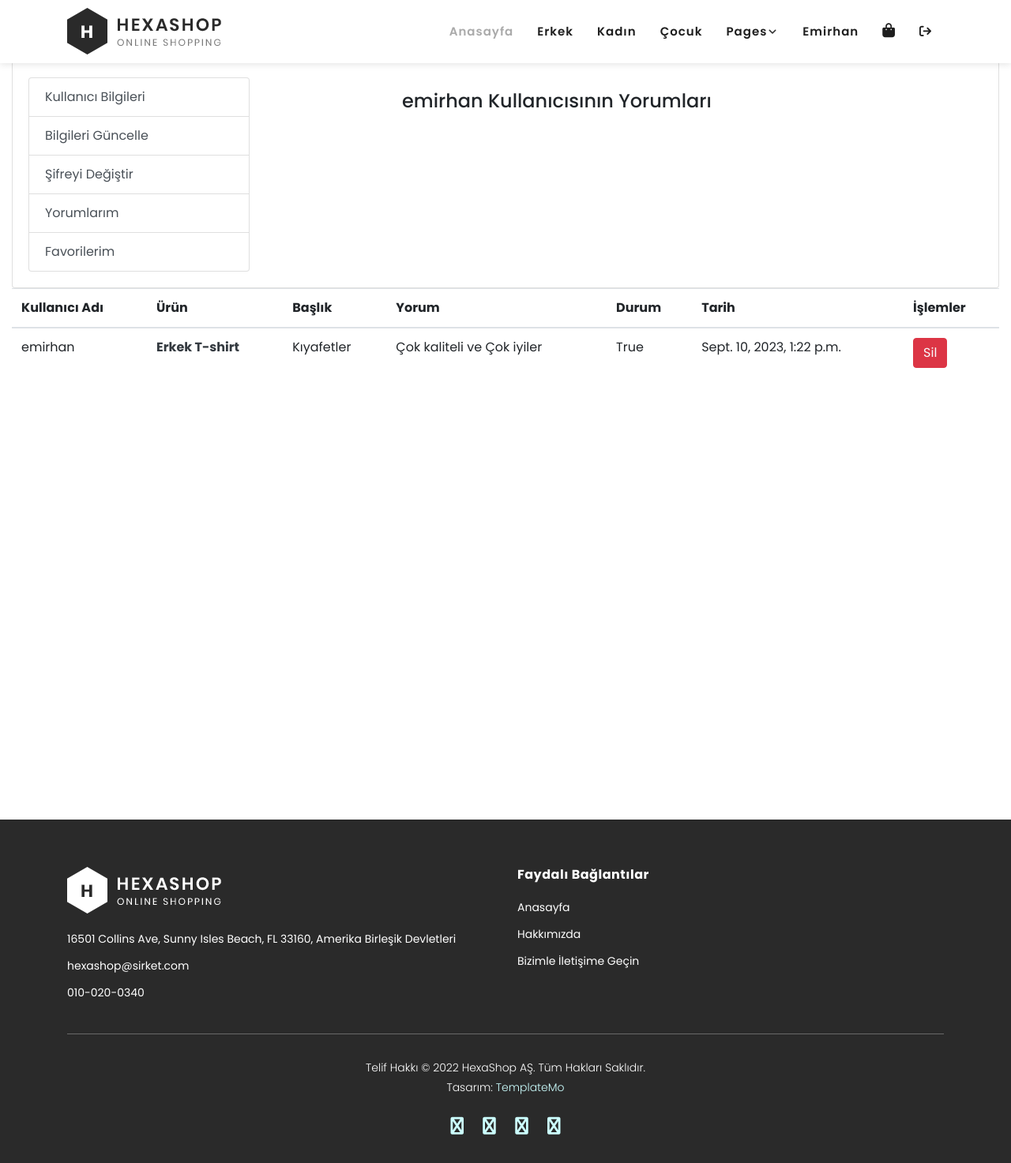
After one commit to erolemir/E-commare-website, a Django app: page /user/comments/ in a window 1280 px wide. The commit adds this page. Shown: the whole page at 79% size. Run offline with Django 4.2, Linux system fonts and the light colour scheme; a user stored in the database is signed in; data comes from the database, SQL or seed files in the repository; both versions use the stored data as it was after the commit; some libraries are stand-ins or nearby versions.

Commit message:
Son Düzenlemeler

```diff
--- a/project1/home/templates/home/header.html
+++ b/project1/home/templates/home/header.html
@@ -24,6 +24,7 @@
                                 <li><a href="{% url 'hakkimizda' %}">Hakkımızda</a></li>
                                 <li><a href="{% url 'urunler' %}">Ürünler</a></li>
                                 <li><a href="{% url 'referances' %}">Referanslar</a></li>
+                                <li><a href="{% url 'sss' %}">SSS</a></li>
                                 <li><a href="{% url 'iletisim' %}">İletisim</a></li>
                             </ul>
                         {% if user.id is not None %}
--- a/project1/home/templates/home/shopcard_product.html
+++ b/project1/home/templates/home/shopcard_product.html
@@ -55,7 +55,7 @@
               <div class="col-md-2 d-flex justify-content-center">
                 <div>
                   <p class="small text-muted mb-4 pb-2">Sil</p>
-                  <a href="/order/deleteformcart/{{ rs.id }}" class="text-danger"><i class="fas fa-trash fa-lg"></i></a>
+                  <a href="/order/deleteformcart/{{ rs.id }}" onclick="return confirm('Ürün Silinecek Emin Misiniz?')" class="text-danger"><i class="fas fa-trash fa-lg"></i></a>
 
                 </div>
               </div>
--- a/project1/home/urls.py
+++ b/project1/home/urls.py
@@ -16,6 +16,7 @@ urlpatterns = [
     path('login/', views.login, name='login'),
     path('signup/', views.signup, name='signup'),
     path('logout/', views.logout_view, name='logout_view'),
+    path('sss/', views.sss, name='sss'),
     # ex: /home/5/
     #path("<int:question_id>/", views.detail, name="detail"),
 ]
--- a/project1/user/templates/user/change_password.html
+++ b/project1/user/templates/user/change_password.html
@@ -16,6 +16,7 @@
                     </div>
                 </div>
             </div>
+
         </div>
         <div class="col-md-8">
             <div class="card">
--- /dev/null
+++ b/project1/user/templates/user/user_comments.html
@@ -0,0 +1,70 @@
+{% extends 'home/homebase.html' %}
+{% load static %}
+
+{% block title %} Yorumlarım | {{ user.username }}{% endblock %}
+
+{% block header %} {% include 'home/header.html' %} {% endblock %}
+
+{% block content %}
+<div class="col-md-12" style="margin-top:6%">
+  <div class="card">
+      <div class="card-body">
+          <div class="row">
+              <div class="col-md-3">
+                  <div class="list-group" >
+                      <a href="{% url 'profile' %}" class="list-group-item list-group-item-action">Kullanıcı Bilgileri</a>
+                      <a href="{% url 'user_update' %}" class="list-group-item list-group-item-action">Bilgileri Güncelle</a>
+                      <a href="{% url 'change_password' %}" class="list-group-item list-group-item-action">Şifreyi Değiştir</a>
+                      <a href="{% url 'comments' %}" class="list-group-item list-group-item-action">Yorumlarım</a>
+                      <a href="#" class="list-group-item list-group-item-action">Favorilerim</a>
+                  </div>
+              </div>
+              <div class="col-md-9">
+                  <!-- İçerik buraya gelecek -->
+                  <div class="d-flex flex-column align-items-center text-center" style="margin-right:20%">
+                      <img src="" alt="" class="rounded-circle" width="150" >
+                      <div class="mt-3">
+                          <h4>{{user.username}} Kullanıcısının Yorumları</h4>
+                      </div>
+                  </div>
+              </div>
+          </div>
+      </div>
+  </div>
+
+  <table class="table">
+    <thead>
+      <tr>
+        <th>Kullanıcı Adı</th>
+        <th>Ürün</th>
+        <th>Başlık</th>
+        <th>Yorum</th>
+        <th>Durum</th>
+        <th>Tarih</th>
+        <th>İşlemler</th>
+      </tr>
+    </thead>
+    <tbody>
+      {% for rs in comments %}
+        <tr>
+          <td>{{ user.username }}</td>
+          <td>
+          <a href= "/urunler/{{rs.product.id}}" class="text-dark">
+          <strong>{{ rs.product.title }}</strong>
+          </a>
+          </td>
+          <td>{{ rs.subject }}</td>
+          <td>{{ rs.comment }}</td>
+          <td>{{ rs.status }}</td>
+          <td>{{ rs.create_at }}</td>
+          <td><a href="/user/deletecomments/{{ rs.id }}" onclick="return confirm('Yorum Silinecek Emin Misiniz?')" class="btn btn-danger text-light">Sil</a></td>
+        </tr>
+      {% endfor %}
+    </tbody>
+  </table>
+
+</div>
+
+{% endblock %}
+
+{% block footer %}{% include 'home/footer.html' %}{% endblock %}
--- a/project1/user/urls.py
+++ b/project1/user/urls.py
@@ -9,6 +9,8 @@ urlpatterns = [
     path("", views.profile, name="profile"),
     path("update/", views.user_update, name="user_update"),
     path("password/", views.change_password, name="change_password"),
+    path("comments/", views.comments, name="comments"),
+    path("deletecomments/<int:id>", views.deletecomments, name="deletecomments"),
     # ex: /home/5/
     #path("<int:question_id>/", views.detail, name="detail"),
 ]
--- a/project1/user/views.py
+++ b/project1/user/views.py
@@ -1,10 +1,12 @@
-from django.shortcuts import render,redirect
+from django.shortcuts import render,redirect ,HttpResponse
 from home.models import UserProfile
 from django.contrib import messages
+
+from product.models import Comment
 from .forms import UserUpdateForm,ProfileUpdateForm
 from django.contrib.auth.forms import PasswordChangeForm
 from django.contrib.auth import update_session_auth_hash
-
+from django.contrib.auth.decorators import login_required
 
 def profile(request):
     profile = UserProfile.objects.get(user_id=request.user)
@@ -44,3 +46,17 @@ def change_password(request):
     else:
         form = PasswordChangeForm(request.user)
         return render(request,'user/change_password.html',{'form':form})
+
+@login_required(login_url='/login') # Check login
+def comments(request):
+    current_user = request.user
+    comments = Comment.objects.filter(user_id=current_user.id)
+    context = {'comments':comments}
+    return render(request,'user/user_comments.html',context)
+
+@login_required(login_url='/login') # Check login
+def deletecomments(request,id):
+    current_user = request.user
+    Comment.objects.filter(id=id,user_id=current_user.id).delete()
+    messages.success(request,"Yorumunuz Silinmiştir")
+    return redirect('/user/comments')
```
Also changed, not shown: project1/home/admin.py (+6 -1 lines), project1/home/models.py (+14 -0 lines), project1/home/templates/home/faq.html (added, +54 -0 lines), project1/home/views.py (+7 -1 lines), project1/user/templates/user/user_update.html (+10 -0 lines), project1/user/templates/user/userprofile.html (+19 -10 lines), project1/db.sqlite3, project1/home/migrations/0007_faq.py (added).
